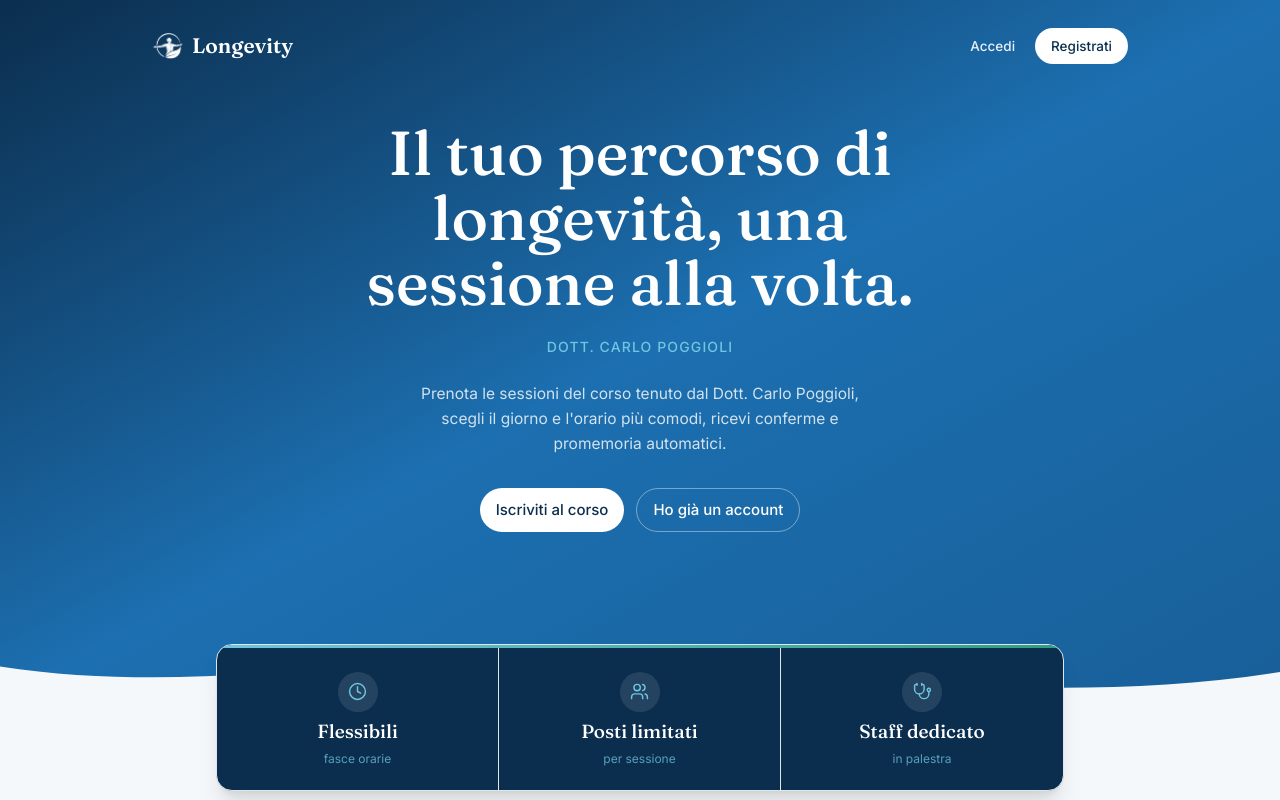
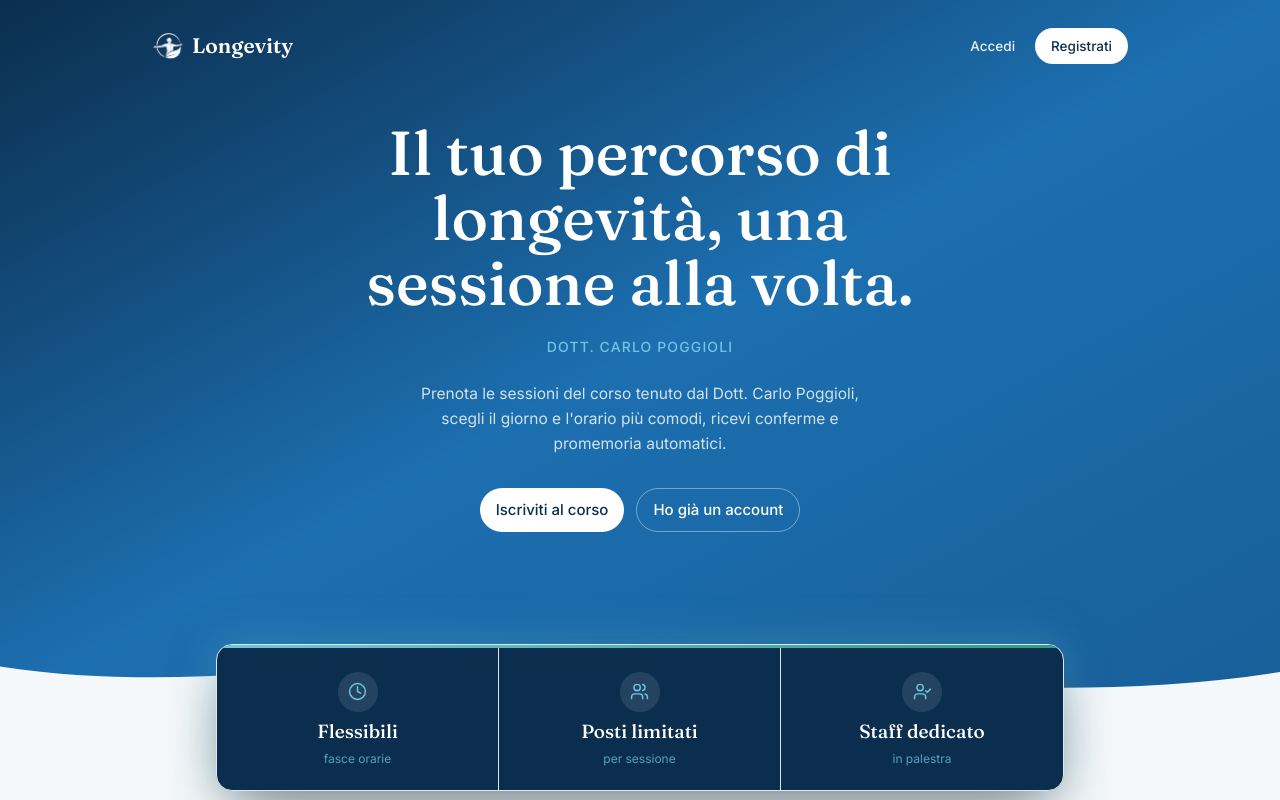
Before and after one commit to msaiglia/Longevity, a Next.js app: page / in a window 1280 px wide. Shown: the top 800 px of the page. Built offline with nearby package versions, Linux system fonts and the light colour scheme.

Commit message:
Cambia icona Staff dedicato (UserCheck invece di Stethoscope) e aggiunge bagliore attorno alla card statistiche

```diff
--- a/src/app/page.tsx
+++ b/src/app/page.tsx
@@ -1,6 +1,6 @@
 import Image from "next/image";
 import Link from "next/link";
-import { CalendarCheck, BellRing, Repeat, Clock, Users, Stethoscope } from "lucide-react";
+import { CalendarCheck, BellRing, Repeat, Clock, Users, UserCheck } from "lucide-react";
 import { LinkButton } from "@/components/ui/button";
 import { Card } from "@/components/ui/primitives";
 
@@ -27,7 +27,7 @@ const features = [
 const stats = [
   { label: "fasce orarie", value: "Flessibili", icon: Clock },
   { label: "per sessione", value: "Posti limitati", icon: Users },
-  { label: "in palestra", value: "Staff dedicato", icon: Stethoscope },
+  { label: "in palestra", value: "Staff dedicato", icon: UserCheck },
 ];
 
 export default function HomePage() {
@@ -103,7 +103,7 @@ export default function HomePage() {
       </section>
 
       <section className="relative z-10 mx-auto -mt-12 w-full max-w-4xl px-5 sm:-mt-14 sm:px-6">
-        <div className="overflow-hidden rounded-2xl border border-white/10 bg-navy shadow-xl">
+        <div className="overflow-hidden rounded-2xl border border-white/15 bg-navy shadow-[0_25px_60px_-15px_rgba(0,0,0,0.5),0_0_45px_rgba(111,198,224,0.35)]">
           <div className="h-[3px] bg-gradient-to-r from-sky to-leaf" />
           <div className="grid grid-cols-3 divide-x divide-white/10">
             {stats.map((s) => (
```
